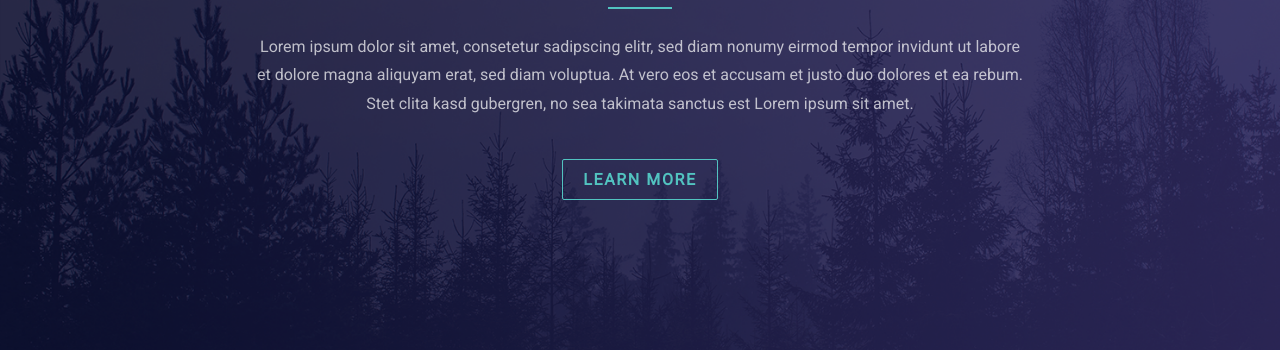
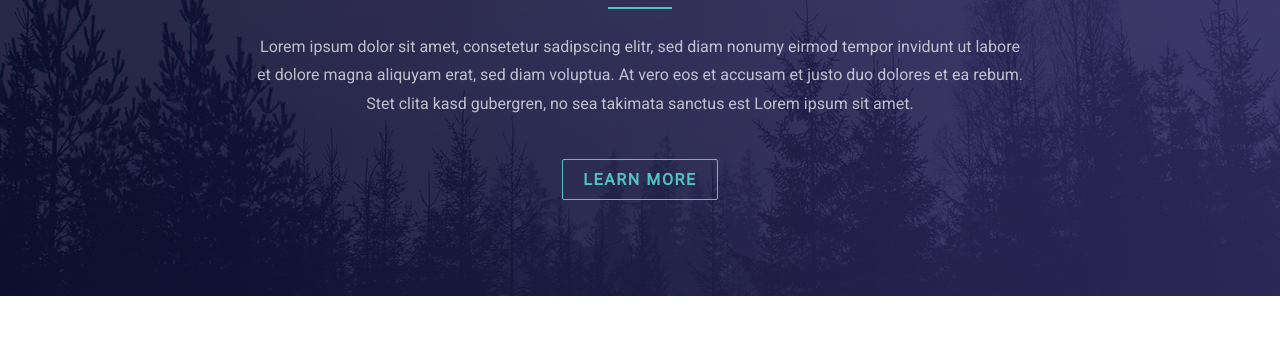
Before and after one commit to TheCodingBrie/PSD-to-Website, a plain HTML site: page index.html in a window 1280 px wide. Shown: the part 182-532 px from the top of the page. Drawn offline with nearby package versions, Linux system fonts and the light colour scheme.

Commit message:
eliminated little bug

```diff
--- a/style.css
+++ b/style.css
@@ -88,7 +88,7 @@ header {
     background-size: cover;
     background-repeat: no-repeat;
     width: 100%;
-    padding-bottom: 100px;
+    /*padding-bottom: 100px;*/
 }
 
 nav {
```
